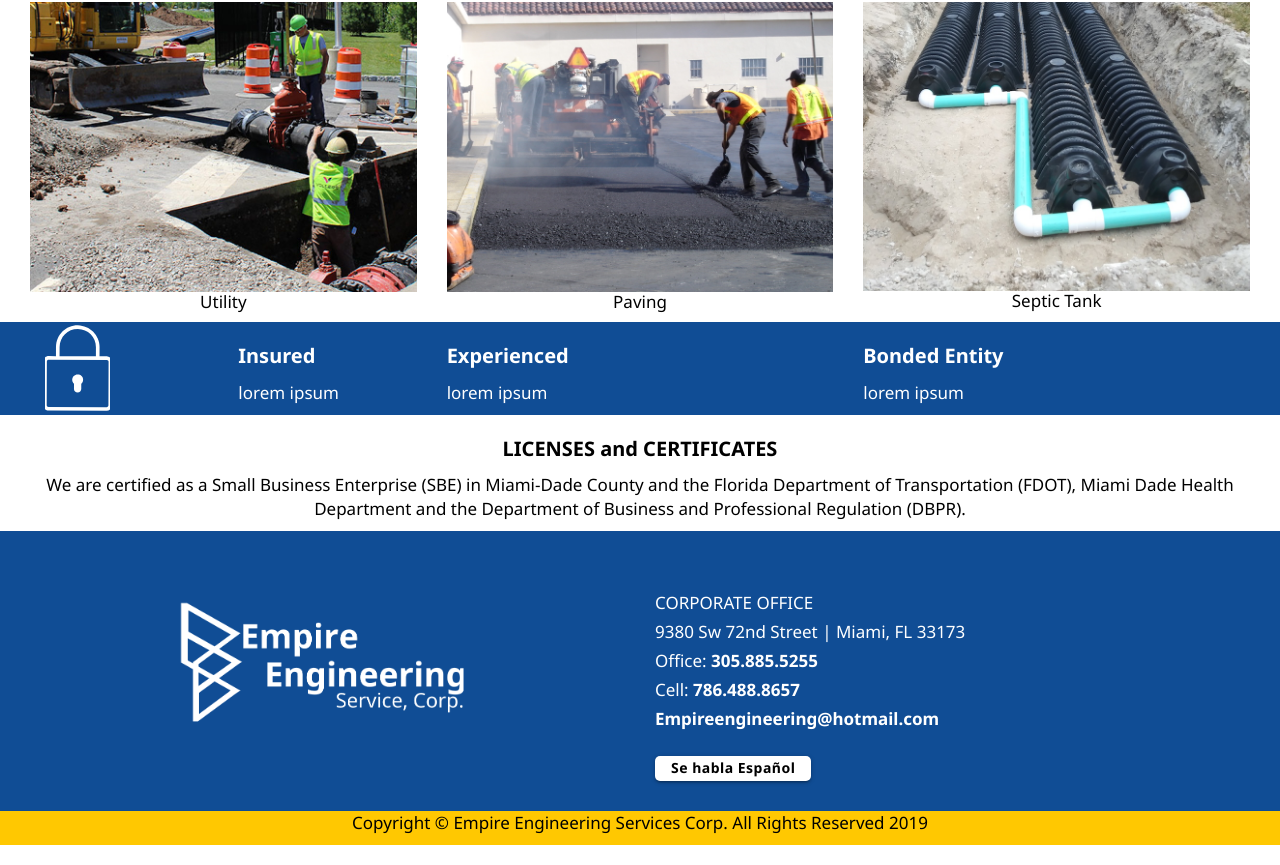
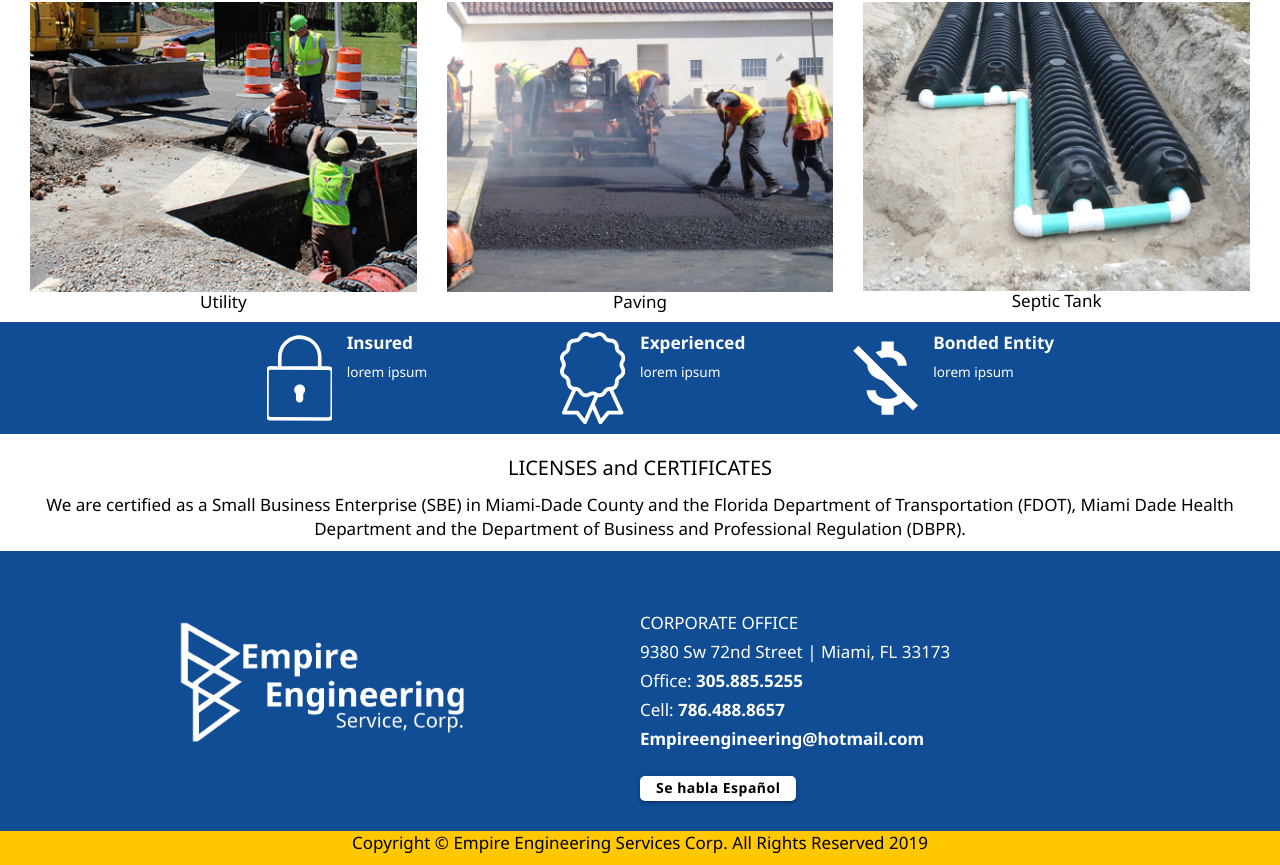
Before and after one commit to JustinCata/EESC, a React (Create React App) app in the folder client/: page / in a window 1280 px wide. Shown: the part 702-1567 px from the top of the page. Built offline with nearby package versions, Linux system fonts and the light colour scheme.

Commit message:
license descriptions finished

```diff
--- a/client/src/components/Licenses.js
+++ b/client/src/components/Licenses.js
@@ -11,24 +11,34 @@ import './css/License.css';
 
 const Licenses = ()=>{
   return(
-    <div>
-      <div id='Licenses' className='col-xs-12 Licenses'>
+    <div id='Licenses'>
+      <div className='col-xs-12 Licenses'>
         <div className='col-xs-12 col-sm-4'>
-          <div className='col-xs-12 col-sm-6'>
-          <img src={Icon1} alt="License" />
+          <div className='col-xs-12 col-sm-6 icon'>
+            <img src={Icon1} alt="License1" />
           </div>
-          <div className='col-xs-12 col-sm-6'>
-            <h4>Insured</h4>
+          <div className='col-xs-12 col-sm-6 text'>
+            <h6>Insured</h6>
             <p>lorem ipsum</p>
           </div>
         </div>
         <div className='col-xs-12 col-sm-4'>
-          <h4>Experienced</h4>
-          <p>lorem ipsum</p>
+        <div className='col-xs-12 col-sm-6 icon'>
+            <img src={Icon2} alt="License2" />
+          </div>
+          <div className='col-xs-12 col-sm-6 text'>
+            <h6>Experienced</h6>
+            <p>lorem ipsum</p>
+          </div>
         </div>
         <div className='col-xs-12 col-sm-4'>
-          <h4>Bonded Entity</h4>
-          <p>lorem ipsum</p>
+        <div className='col-xs-12 col-sm-6 icon'>
+            <img src={Icon3} alt="License3" />
+          </div>
+          <div className='col-xs-12 col-sm-6 text'>
+            <h6>Bonded Entity</h6>
+            <p>lorem ipsum</p>
+          </div>
         </div>
       </div>
       <div className='col-xs-12 liscLogo'>
--- a/client/src/components/css/License.css
+++ b/client/src/components/css/License.css
@@ -10,15 +10,30 @@
   font-family: 'Noto Sans', sans-serif;
   background-color: #104D95;
   color: white;
+  padding-left: 200px;
+  padding-right: 250px;
 }
-.Licenses h4{
+.Licenses h6{
   font-weight: bold;
+}
+.Licenses p{
+  font-size: 0.8em;
 }
  .liscContent{
    text-align: center;
  }
- .liscContent h4{
+ .liscContent h6{
    font-weight: bold;
+ }
+
+ .icon{
+   margin-top: 10px;
+   margin-bottom: 10px;
+   text-align: right;
+ }
+
+ .text{
+   padding: 0;
  }
 
 /* =========================Responsiveness==============================================*/
@@ -36,19 +51,40 @@
 
 
 /* Extra small devices (phones, 600px and down) */
-@media only screen and (max-width: 600px) {
-
+@media only screen and (max-width: 770px) {
+  .Licenses{
+    padding: 0;
+  }
+  .icon{
+    margin-top: 10px;
+    margin-bottom: 0;
+    text-align: center;
+  }
+  .text{
+    padding: 0;
+    text-align: center;
+  }
 }
 /* Small devices (portrait tablets and large phones, 600px and up) */
-@media only screen and (min-width: 600px) {
-
+@media only screen and (min-width: 771px) {
+  .Licenses{
+    padding-left: 50px;
+  padding-right: 50px;
+  }
 }
 /* Medium devices (landscape tablets, 768px and up) */
-@media only screen and (min-width: 768px) {
+@media only screen and (min-width: 860px) {
+  .Licenses{
+    padding-left: 100px;
+  padding-right: 100px;
+  }
 }
 /* Large devices (laptops/desktops, 992px and up) */
 @media only screen and (min-width: 992px) {
-
+  .Licenses{
+    padding-left: 200px;
+  padding-right: 200px;
+  }
 }
 /* Extra large devices (large laptops and desktops, 1200px and up) */
 @media only screen and (min-width: 1281px) {
```
